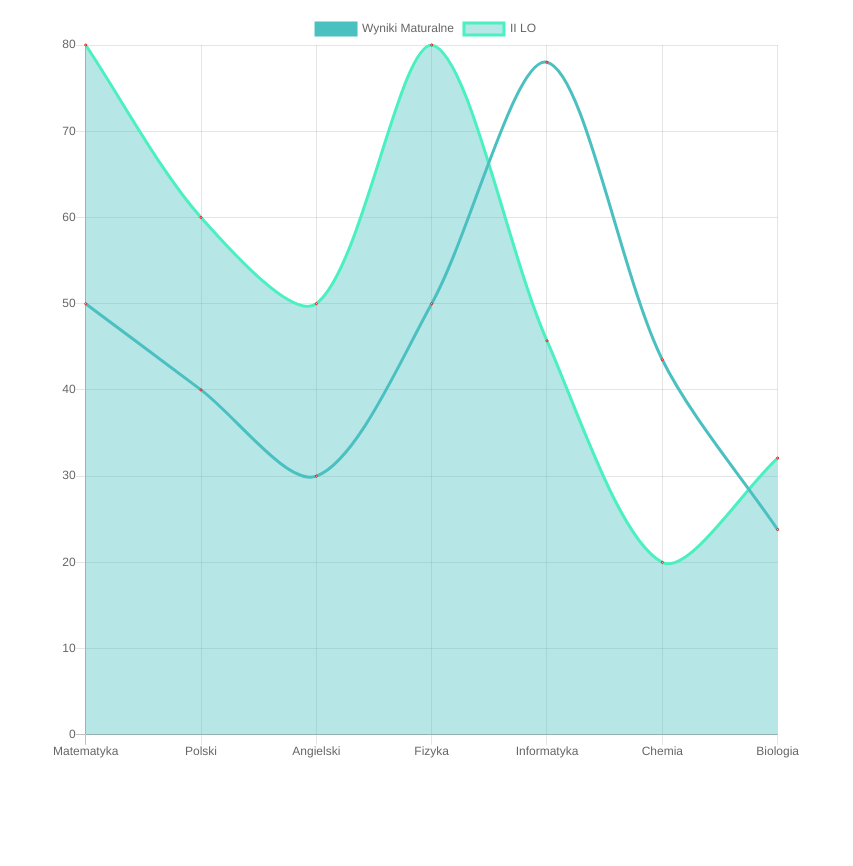
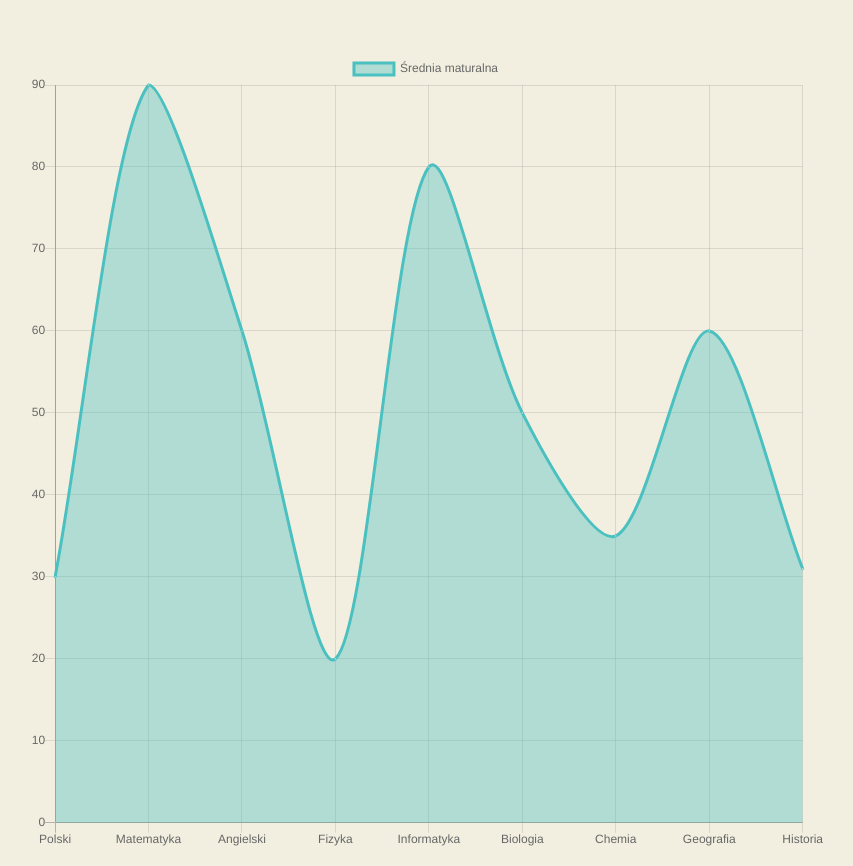
Before and after one commit to Jamescodestudy/Chariero, a plain HTML site: page index.html in a window 1280 px wide. Shown: the whole page, without its empty margins (214-1067 px from the left). Before the commit the page ends 800 px from the top, so only its background shows below. Drawn offline with nearby package versions, Linux system fonts and the light colour scheme.

Commit message:
Basic Chart

```diff
--- a/JavaScript/main.js
+++ b/JavaScript/main.js
@@ -1,16 +1,14 @@
 const CHART = document.getElementById("lineChart");
 console.log(CHART);
 
-let lineChart = new Chart(CHART, {
-     type: 'line',
-     data:
+Chart.defaults.scale.ticks.beginAtZero = true;
+
+var dataFirst = {
+     labels: ["Polski", "Matematyka", "Angielski", "Fizyka", "Informatyka", "Biologia", "Chemia", "Geografia", "Historia"],
+     datasets: [
           {
-          labels: ["Matematyka", "Polski", "Angielski", "Fizyka", "Informatyka", "Chemia", "Biologia"],
-          datasets:
-          [
-               {
-                    label: "Wyniki Maturalne",
-                    fill: false,
+               label: "Średnia maturalna",
+               fill: true,
                lineTension: 0.3,
                backgroundColor: "rgba(75,192,192,0.4)",
                borderColor: "rgba(75,192,192,1)",
@@ -18,7 +16,7 @@ let lineChart = new Chart(CHART, {
                borderDash: [],
                borderDashOffset: 0.0,
                borderJoinStyle: 'miter',
-                    pointBorderColor: "red",
+               pointBorderColor: "rgba(75,192,192,1)",
                pointBackgroundColor: "#fff",
                pointBorderWidth: 1,
                pointHoverRadius: 5,
@@ -27,46 +25,15 @@ let lineChart = new Chart(CHART, {
                pointHoverBorderWidth: 2,
                pointRadius: 1,
                pointHitRadius: 10,
-                    data: [50,40,30,50,78,43.5,23.8],
-                    spanGaps: false,
-               },
-               {
-                    label: "II LO",
-                    fill: true,
-                    lineTension: 0.3,
-                    backgroundColor: "rgba(75,192,192,0.4)",
-                    borderColor: "rgba(75,240,192,1)",
-                    borderCapStyle: 'butt',
-                    borderDash: [],
-                    borderDashOffset: 0.0,
-                    borderJoinStyle: 'miter',
-                    pointBorderColor: "red",
-                    pointBackgroundColor: "#fff",
-                    pointBorderWidth: 1,
-                    pointHoverRadius: 5,
-                    pointHoverBackgroundColor: "rgba(75,240,192,1)",
-                    pointHoverBorderColor: "rgba(220,220,220,1)",
-                    pointHoverBorderWidth: 2,
-                    pointRadius: 1,
-                    pointHitRadius: 10,
-                    data: [80,60,50,80,45.7,20,32.1],
+               //backgroundColor: ["#EF626C","#679436","#064789","#FFBA08","#DB162F","#3F88C5","#7E1946","#FFC9B5","#9EE493"],
+               data: [30,90,60,20,80,50,35,60,31],
                spanGaps: false,
           }
      ]
-     },
-     options:
+};
+
+var myChart = new Chart(CHART,
      {
-          scales:
-          {
-               yAxes:
-               [
-                    {
-                         ticks:
-                         {
-                              beginAtZero: true
-                         }
-                    }
-               ]
-          }
-     }
+          type: "line",
+          data: dataFirst
      });
--- a/Sass/style.sass
+++ b/Sass/style.sass
@@ -1,16 +1,34 @@
 $color1: #F5E6E8
 $color2: #F3EFE0
 $color3: #C3DBC5
+/////////////////////
+$temp1:  #EF626C
+$temp2: #679436
+$temp3: #064789
+$temp4: #FFBA08
+$temp5: #3F88C5
+$temp6: #DC0073
+$temp7: #FFC9B5
+$temp8: #807182
+$temp9: #7E1946
+$temp10: #9CD08F
+$temp11: #FA198B
+$temp12: #F4845F
+$temp13: #DB162F
+$temp14: #F2D492
+$temp15: #B1EDE8
+$temp16: #9EE493
 
 body
-     //background-color: $color2
+     background-color: $color2
      font-family: 'Verdana'
      font-size: 22px
      letter-spacing: 1.3
      padding: 5px
 
 .mainDiv
-     width: 60%
+     margin-top: 40px
+     width: 800px
+     height: 800px
+     margin-left: auto
      margin-right: auto
-     margin-left: auto
-     max-height: 700px
--- a/index.html
+++ b/index.html
@@ -11,7 +11,7 @@
 </head>
 <body>
      <div class="mainDiv">
-          <canvas id="lineChart" width="400" height="400"></canvas>
+          <canvas id="lineChart" width="800" height="800"></canvas>
      </div>
      <script src="https://cdnjs.cloudflare.com/ajax/libs/Chart.js/2.4.0/Chart.min.js"></script>
      <script src="http://code.jquery.com/jquery-latest.min.js"></script>
```
Also changed, not shown: Css/style.css, tempFiles/Nowy dokument tekstowy.txt (added), 1 other file. Lines whose indentation alone changed are shown as unchanged.
